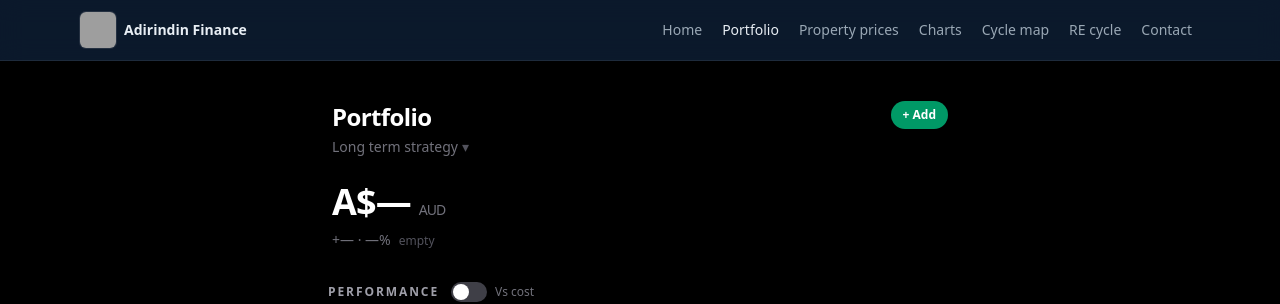
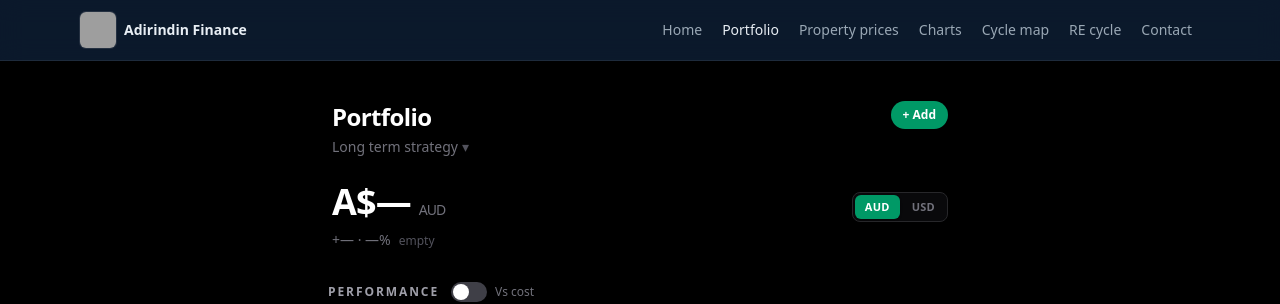
Before and after one commit to adirindin-debug/Adirindin-Finance, a Next.js app: page /portfolio in a window 1280 px wide. Shown: the top 304 px of the page. Built offline with nearby package versions, Linux system fonts and the light colour scheme; no server answers; grey boxes are pictures that could not be loaded.

Commit message:
Add portfolio AUD/USD display currency toggle

```diff
--- a/src/components/portfolio/AllocationDonutEmpty.tsx
+++ b/src/components/portfolio/AllocationDonutEmpty.tsx
@@ -2,7 +2,12 @@
 
 import { useMemo, useState } from "react";
 import type { HoldingLive } from "@/lib/portfolioTypes";
-import { CASH_COLOR, formatAud } from "@/lib/portfolioCompute";
+import {
+  CASH_COLOR,
+  audToDisplay,
+  formatMoney,
+  type DisplayCurrency,
+} from "@/lib/portfolioCompute";
 import { buildSectorSlices } from "@/lib/portfolioSectors";
 import { HoldingLogo } from "./HoldingLogo";
 
@@ -21,6 +26,8 @@ type Slice = {
 type Props = {
   holdings: HoldingLive[];
   cashAud: number;
+  displayCurrency?: DisplayCurrency;
+  audPerUsd?: number | null;
 };
 
 type ViewMode = "assets" | "sector";
@@ -117,7 +124,12 @@ function DonutChart({ slices }: { slices: Slice[] }) {
   );
 }
 
-export function AllocationDonutEmpty({ holdings, cashAud }: Props) {
+export function AllocationDonutEmpty({
+  holdings,
+  cashAud,
+  displayCurrency = "AUD",
+  audPerUsd = null,
+}: Props) {
   const [mode, setMode] = useState<ViewMode>("assets");
 
   const assetSlices = useMemo(
@@ -220,7 +232,11 @@ export function AllocationDonutEmpty({ holdings, cashAud }: Props) {
                     </span>
                     <span className="text-zinc-400">{s.pct.toFixed(1)}%</span>
                     <span className="w-24 text-right text-white">
-                      {formatAud(s.value, 0)}
+                      {formatMoney(
+                        audToDisplay(s.value, displayCurrency, audPerUsd),
+                        displayCurrency,
+                        0,
+                      )}
                     </span>
                   </li>
                 ))}
--- a/src/components/portfolio/HoldingsListEmpty.tsx
+++ b/src/components/portfolio/HoldingsListEmpty.tsx
@@ -5,7 +5,13 @@ import {
   type HoldingLive,
   type PositionReturnWindow,
 } from "@/lib/portfolioTypes";
-import { formatAud, formatPrice, returnWindowHint } from "@/lib/portfolioCompute";
+import type { DisplayCurrency } from "@/lib/portfolioCompute";
+import {
+  audToDisplay,
+  formatMoney,
+  formatPrice,
+  returnWindowHint,
+} from "@/lib/portfolioCompute";
 import { HoldingLogo } from "./HoldingLogo";
 
 type Props = {
@@ -15,20 +21,27 @@ type Props = {
   returnsLoading: boolean;
   /** Briefly highlight a newly added holding */
   highlightId?: string | null;
+  displayCurrency?: DisplayCurrency;
+  audPerUsd?: number | null;
   onEdit: (id: string) => void;
   onAdd: () => void;
   onEditCash: () => void;
 };
 
-function formatRowGain(gainAud: number | null, gainPct: number | null): string {
-  if (gainAud == null || gainPct == null) return "—";
-  const sign = gainAud >= 0 ? "+" : "−";
-  const dollars = Math.abs(gainAud).toLocaleString("en-AU", {
+function formatRowGain(
+  gain: number | null,
+  gainPct: number | null,
+  currency: DisplayCurrency,
+): string {
+  if (gain == null || gainPct == null) return "—";
+  const prefix = currency === "USD" ? "US$" : "A$";
+  const sign = gain >= 0 ? "+" : "−";
+  const dollars = Math.abs(gain).toLocaleString("en-AU", {
     minimumFractionDigits: 2,
     maximumFractionDigits: 2,
   });
   const pctSign = gainPct >= 0 ? "+" : "−";
-  return `${sign}A$${dollars} ${pctSign}${Math.abs(gainPct).toFixed(2)}%`;
+  return `${sign}${prefix}${dollars} ${pctSign}${Math.abs(gainPct).toFixed(2)}%`;
 }
 
 export function HoldingsListEmpty({
@@ -37,6 +50,8 @@ export function HoldingsListEmpty({
   returnWindow,
   returnsLoading,
   highlightId = null,
+  displayCurrency = "AUD",
+  audPerUsd = null,
   onEdit,
   onAdd,
   onEditCash,
@@ -91,6 +106,8 @@ export function HoldingsListEmpty({
             const gainPositive = h.gainAud != null && h.gainAud >= 0;
             const isCollectable = h.kind === "collectable";
             const title = isCollectable ? h.name ?? h.ticker : h.ticker;
+            const unitPrice = audToDisplay(h.priceAud, displayCurrency, audPerUsd);
+            const pricePrefix = displayCurrency === "USD" ? "US$" : "$";
             const subtitle = isCollectable
               ? [
                   "Collectable",
@@ -99,7 +116,7 @@ export function HoldingsListEmpty({
                 ]
                   .filter(Boolean)
                   .join(" · ")
-              : `${h.quantity} | $${formatPrice(h.priceAud)}${
+              : `${h.quantity} | ${pricePrefix}${formatPrice(unitPrice)}${
                   h.costCurrency === "USD" ? " · cost USD" : ""
                 }${h.name ? ` · ${h.name}` : ""}`;
 
@@ -108,7 +125,8 @@ export function HoldingsListEmpty({
                 if (returnWindow !== "ALL") return "—";
                 if (h.costBasis <= 0) return "est. value";
               }
-              return formatRowGain(h.gainAud, h.gainPct);
+              const gainDisp = audToDisplay(h.gainAud, displayCurrency, audPerUsd);
+              return formatRowGain(gainDisp, h.gainPct, displayCurrency);
             })();
 
             const isNew = highlightId === h.id;
@@ -150,7 +168,11 @@ export function HoldingsListEmpty({
                   </div>
                   <div className="text-right">
                     <p className="font-semibold text-white">
-                      {formatAud(h.marketValueAud, 2)}
+                      {formatMoney(
+                        audToDisplay(h.marketValueAud, displayCurrency, audPerUsd),
+                        displayCurrency,
+                        2,
+                      )}
                     </p>
                     <p
                       className={`text-xs ${
@@ -192,11 +214,15 @@ export function HoldingsListEmpty({
         <div className="flex-1">
           <p className="text-sm font-medium text-white">Available Cash</p>
           <p className="text-[11px] text-zinc-500">
-            Included in total A$ &amp; allocation · tap to edit
+            Included in total &amp; allocation · tap to edit
           </p>
         </div>
         <p className="text-sm font-semibold text-white">
-          {availableCashAud == null ? "A$—" : formatAud(availableCashAud, 2)}
+          {formatMoney(
+            audToDisplay(availableCashAud, displayCurrency, audPerUsd),
+            displayCurrency,
+            2,
+          )}
         </p>
       </button>
 
--- a/src/components/portfolio/PortfolioEditor.tsx
+++ b/src/components/portfolio/PortfolioEditor.tsx
@@ -309,6 +309,9 @@ export function PortfolioEditor({
           <div className="mb-5 space-y-3 rounded-xl border border-emerald-900/40 bg-emerald-950/20 p-3">
             <p className="text-[11px] font-semibold uppercase tracking-wide text-emerald-500/90">
               Available cash (AUD)
+            </p>
+            <p className="text-[10px] leading-relaxed text-zinc-500">
+              Cash is stored in AUD. Portfolio display currency (AUD ↔ USD) is separate.
             </p>
             <label className="block text-xs text-zinc-500">
               Portfolio name
--- a/src/components/portfolio/PortfolioShell.tsx
+++ b/src/components/portfolio/PortfolioShell.tsx
@@ -11,11 +11,14 @@ import { DEFAULT_PORTFOLIO, HOLDING_COLORS } from "@/lib/portfolioTypes";
 import {
   DEFAULT_CHART_TIMEFRAME,
   readStoredChartTimeframe,
+  readStoredDisplayCurrency,
   readStoredReturnsVsCost,
   toHomepageKey,
   toPortfolioTf,
   writeStoredChartTimeframe,
+  writeStoredDisplayCurrency,
   writeStoredReturnsVsCost,
+  type PortfolioDisplayCurrency,
 } from "@/lib/chartTimeframes";
 import {
   clearPortfolioStorage,
@@ -56,6 +59,8 @@ export function PortfolioShell({ seed }: Props) {
   const [tfReady, setTfReady] = useState(false);
   /** Pin summary/holdings to ALL vs cost; lock Performance chart to 1Y. Portfolio-only. */
   const [returnsVsCost, setReturnsVsCost] = useState(false);
+  /** Display-only AUD|USD toggle (bookkeeping stays AUD). */
+  const [displayCurrency, setDisplayCurrency] = useState<PortfolioDisplayCurrency>("AUD");
   const [periodReturns, setPeriodReturns] = useState<PeriodTickerReturn[] | null>(null);
   const [returnsLoading, setReturnsLoading] = useState(false);
   const [returnsError, setReturnsError] = useState<string | null>(null);
@@ -71,6 +76,7 @@ export function PortfolioShell({ seed }: Props) {
   useEffect(() => {
     setTf(toPortfolioTf(readStoredChartTimeframe(DEFAULT_CHART_TIMEFRAME)));
     setReturnsVsCost(readStoredReturnsVsCost(false));
+    setDisplayCurrency(readStoredDisplayCurrency("AUD"));
     setTfReady(true);
   }, []);
 
@@ -82,6 +88,11 @@ export function PortfolioShell({ seed }: Props) {
   const setReturnsVsCostPersist = useCallback((on: boolean) => {
     setReturnsVsCost(on);
     writeStoredReturnsVsCost(on);
+  }, []);
+
+  const setDisplayCurrencyPersist = useCallback((c: PortfolioDisplayCurrency) => {
+    setDisplayCurrency(c);
+    writeStoredDisplayCurrency(c);
   }, []);
 
   /** Chart timeframe: locked to 1Y while vs-cost is on. */
@@ -106,18 +117,19 @@ export function PortfolioShell({ seed }: Props) {
   );
 
   const fetchQuotes = useCallback(async () => {
-    // Always fetch AUDUSD when we have USD costs or collectables in USD,
-    // even with zero security tickers — use a sentinel request via any USD holding.
+    // Always fetch AUDUSD when display is USD, or when we have USD costs /
+    // collectables in USD / security tickers — use fxOnly=1 when no tickers.
     const needsFx =
+      displayCurrency === "USD" ||
       portfolio.holdings.some(
         (h) =>
           h.costCurrency === "USD" ||
           (h.kind === "collectable" && h.estimatedValueCurrency === "USD"),
-      ) || securityTickersKey.length > 0;
+      ) ||
+      securityTickersKey.length > 0;
 
     if (!needsFx) {
       setQuotes([]);
-      setAudPerUsd(null);
       setQuotesError(null);
       setQuotesLoading(false);
       return;
@@ -134,13 +146,16 @@ export function PortfolioShell({ seed }: Props) {
         audPerUsd?: number | null;
         error?: string | null;
       };
+      const nextFx =
+        data.audPerUsd != null && data.audPerUsd > 0 ? data.audPerUsd : null;
       if (!res.ok) {
         setQuotesError(data.error || `HTTP ${res.status}`);
         setQuotes(data.quotes ?? []);
-        setAudPerUsd(data.audPerUsd ?? null);
+        // Keep last known FX — do not invent a rate.
+        if (nextFx != null) setAudPerUsd(nextFx);
       } else {
         setQuotes(data.quotes ?? []);
-        setAudPerUsd(data.audPerUsd ?? null);
+        if (nextFx != null) setAudPerUsd(nextFx);
         setQuotesError(data.error || null);
       }
     } catch (e) {
@@ -148,7 +163,7 @@ export function PortfolioShell({ seed }: Props) {
     } finally {
       setQuotesLoading(false);
     }
-  }, [securityTickersKey, portfolio.holdings]);
+  }, [securityTickersKey, portfolio.holdings, displayCurrency]);
 
   useEffect(() => {
     if (!hydrated) return;
@@ -327,6 +342,13 @@ export function PortfolioShell({ seed }: Props) {
   const showSummary =
     hasHoldings || (portfolio.availableCashAud != null && portfolio.availableCashAud > 0);
 
+  const fxOk = audPerUsd != null && audPerUsd > 0;
+  /** Prefer USD when selected and FX is known; otherwise fall back to AUD (no invented rates). */
+  const effectiveDisplay: PortfolioDisplayCurrency =
+    displayCurrency === "USD" && fxOk ? "USD" : "AUD";
+  const fxUnavailableHint =
+    displayCurrency === "USD" && !fxOk ? "FX unavailable — showing A$" : null;
+
   return (
     <div className="mx-auto max-w-2xl bg-black px-4 py-8 sm:px-6 sm:py-10">
       <PortfolioSummary
@@ -341,6 +363,11 @@ export function PortfolioShell({ seed }: Props) {
         quotesLoading={quotesLoading}
         quotesError={quotesError}
         returnsError={returnsError}
+        displayCurrency={displayCurrency}
+        effectiveDisplay={effectiveDisplay}
+        audPerUsd={audPerUsd}
+        fxUnavailableHint={fxUnavailableHint}
+        onDisplayCurrencyChange={setDisplayCurrencyPersist}
         onEditName={openMeta}
         onAdd={openAdd}
       />
@@ -353,13 +380,20 @@ export function PortfolioShell({ seed }: Props) {
         onReturnsVsCostChange={setReturnsVsCostPersist}
         chipsLocked={returnsVsCost}
       />
-      <AllocationDonutEmpty holdings={liveHoldings} cashAud={summary.cashAud} />
+      <AllocationDonutEmpty
+        holdings={liveHoldings}
+        cashAud={summary.cashAud}
+        displayCurrency={effectiveDisplay}
+        audPerUsd={audPerUsd}
+      />
       <HoldingsListEmpty
         holdings={liveHoldings}
         availableCashAud={portfolio.availableCashAud}
         returnWindow={returnsTf}
         returnsLoading={returnsLoading}
         highlightId={justAddedId}
+        displayCurrency={effectiveDisplay}
+        audPerUsd={audPerUsd}
         onEdit={openEdit}
         onAdd={openAdd}
         onEditCash={openMeta}
--- a/src/components/portfolio/PortfolioSummary.tsx
+++ b/src/components/portfolio/PortfolioSummary.tsx
@@ -4,7 +4,13 @@ import type {
   PortfolioLiveSummary,
   PositionReturnWindow,
 } from "@/lib/portfolioTypes";
-import { formatAud, formatGain, returnWindowHint } from "@/lib/portfolioCompute";
+import type { PortfolioDisplayCurrency } from "@/lib/chartTimeframes";
+import {
+  audToDisplay,
+  formatGain,
+  formatMoney,
+  returnWindowHint,
+} from "@/lib/portfolioCompute";
 
 type Props = {
   portfolioName: string;
@@ -20,6 +26,13 @@ type Props = {
   quotesLoading: boolean;
   quotesError: string | null;
   returnsError: string | null;
+  /** User preference (AUD|USD). */
+  displayCurrency: PortfolioDisplayCurrency;
+  /** Resolved currency actually used for $ amounts (falls back to AUD if FX missing). */
+  effectiveDisplay: PortfolioDisplayCurrency;
+  audPerUsd: number | null;
+  fxUnavailableHint: string | null;
+  onDisplayCurrencyChange: (c: PortfolioDisplayCurrency) => void;
   onEditName: () => void;
   onAdd: () => void;
 };
@@ -36,20 +49,33 @@ export function PortfolioSummary({
   quotesLoading,
   quotesError,
   returnsError,
+  displayCurrency,
+  effectiveDisplay,
+  audPerUsd,
+  fxUnavailableHint,
+  onDisplayCurrencyChange,
   onEditName,
   onAdd,
 }: Props) {
-  const gain = returnWindow === "ALL" ? (summary?.totalGainAud ?? null) : periodGainAud;
+  const gainAud = returnWindow === "ALL" ? (summary?.totalGainAud ?? null) : periodGainAud;
   const gainPct = returnWindow === "ALL" ? (summary?.totalGainPct ?? null) : periodGainPct;
   const showGain =
     hasHoldings &&
     summary &&
     (returnWindow === "ALL" ? true : periodAvailable) &&
-    gain != null &&
+    gainAud != null &&
     gainPct != null;
-  const positive = gain != null && gain >= 0;
+  const positive = gainAud != null && gainAud >= 0;
+  const valueDisplay = audToDisplay(
+    summary?.totalMarketValueAud ?? null,
+    effectiveDisplay,
+    audPerUsd,
+  );
+  const gainDisplay = audToDisplay(gainAud, effectiveDisplay, audPerUsd);
   const valueLabel =
-    !hasHoldings || !summary ? "A$—" : formatAud(summary.totalMarketValueAud, 2);
+    !hasHoldings || !summary
+      ? formatMoney(null, effectiveDisplay, 2)
+      : formatMoney(valueDisplay, effectiveDisplay, 2);
 
   const statusHint = (() => {
     if (quotesLoading) return "updating quotes…";
@@ -59,6 +85,11 @@ export function PortfolioSummary({
     if (!hasHoldings) return "empty";
     return returnWindowHint(returnWindow);
   })();
+
+  const toggleBtn =
+    "rounded-md px-2.5 py-1 text-[11px] font-semibold uppercase tracking-wide transition-colors";
+  const toggleOn = "bg-emerald-600 text-white shadow-sm";
+  const toggleOff = "bg-transparent text-zinc-500 hover:bg-zinc-900 hover:text-zinc-300";
 
   return (
     <section className="px-1" aria-label="Portfolio summary">
@@ -84,20 +115,44 @@ export function PortfolioSummary({
       </div>
 
       <div className="mt-6">
-        <p className="text-3xl font-semibold tracking-tight text-white sm:text-4xl">
-          {valueLabel}
-          <span className="ml-2 text-sm font-normal text-zinc-500">AUD</span>
-        </p>
+        <div className="flex flex-wrap items-end justify-between gap-3">
+          <p className="text-3xl font-semibold tracking-tight text-white sm:text-4xl">
+            {valueLabel}
+            <span className="ml-2 text-sm font-normal text-zinc-500">
+              {effectiveDisplay}
+            </span>
+          </p>
+          <div
+            className="inline-flex gap-0.5 rounded-lg border border-zinc-800 bg-zinc-950 p-0.5"
+            role="group"
+            aria-label="Display currency"
+          >
+            {(["AUD", "USD"] as const).map((c) => (
+              <button
+                key={c}
+                type="button"
+                className={`${toggleBtn} ${displayCurrency === c ? toggleOn : toggleOff}`}
+                aria-pressed={displayCurrency === c}
+                onClick={() => onDisplayCurrencyChange(c)}
+              >
+                {c}
+              </button>
+            ))}
+          </div>
+        </div>
         <p className="mt-2 text-sm">
           {showGain ? (
             <span className={positive ? "text-emerald-400" : "text-rose-400"}>
-              {formatGain(gain, gainPct)}
+              {formatGain(gainDisplay, gainPct, effectiveDisplay)}
             </span>
           ) : (
             <span className="text-zinc-500">+— · —%</span>
           )}
           <span className="ml-2 text-xs text-zinc-600">{statusHint}</span>
         </p>
+        {fxUnavailableHint ? (
+          <p className="mt-1 text-xs text-amber-500/90">{fxUnavailableHint}</p>
+        ) : null}
       </div>
     </section>
   );
--- a/src/lib/portfolioCompute.ts
+++ b/src/lib/portfolioCompute.ts
@@ -127,19 +127,49 @@ export function cashWeightPct(cashAud: number, totalMarketValueAud: number): num
 
 export { CASH_COLOR };
 
-export function formatAud(n: number | null | undefined, digits = 2): string {
-  if (n == null || !Number.isFinite(n)) return "A$—";
+/** Display currency for portfolio UI (bookkeeping stays AUD). */
+export type DisplayCurrency = "AUD" | "USD";
+
+/** Convert an AUD amount to the selected display currency. USD needs audPerUsd > 0. */
+export function audToDisplay(
+  amountAud: number | null | undefined,
+  display: DisplayCurrency,
+  audPerUsd: number | null,
+): number | null {
+  if (amountAud == null || !Number.isFinite(amountAud)) return null;
+  if (display === "AUD") return amountAud;
+  if (audPerUsd == null || !(audPerUsd > 0)) return null;
+  return amountAud / audPerUsd;
+}
+
+/** Format money in A$ or US$ (en-AU numerals). */
+export function formatMoney(
+  n: number | null | undefined,
+  currency: DisplayCurrency = "AUD",
+  digits = 2,
+): string {
+  const prefix = currency === "USD" ? "US$" : "A$";
+  if (n == null || !Number.isFinite(n)) return `${prefix}—`;
   const abs = Math.abs(n);
   const formatted = abs.toLocaleString("en-AU", {
     minimumFractionDigits: digits,
     maximumFractionDigits: digits,
   });
-  if (n < 0) return `-A$${formatted}`;
-  return `A$${formatted}`;
+  if (n < 0) return `-${prefix}${formatted}`;
+  return `${prefix}${formatted}`;
 }
 
-export function formatGain(gain: number | null, pct: number | null): string {
+export function formatAud(n: number | null | undefined, digits = 2): string {
+  return formatMoney(n, "AUD", digits);
+}
+
+export function formatGain(
+  gain: number | null,
+  pct: number | null,
+  currency: DisplayCurrency = "AUD",
+): string {
   if (gain == null || pct == null) return "— · —%";
+  const prefix = currency === "USD" ? "US$" : "A$";
   const sign = gain >= 0 ? "+" : "";
   const g = Math.abs(gain).toLocaleString("en-AU", {
     minimumFractionDigits: 2,
@@ -147,7 +177,7 @@ export function formatGain(gain: number | null, pct: number | null): string {
   });
   const p = Math.abs(pct).toFixed(2);
   const pctSign = pct >= 0 ? "+" : "−";
-  return `${sign}A$${g} · ${pctSign}${p}%`;
+  return `${sign}${prefix}${g} · ${pctSign}${p}%`;
 }
 
 export function formatPrice(n: number | null | undefined): string {
```
Also changed, not shown: src/lib/chartTimeframes.ts (+27 -0 lines).
